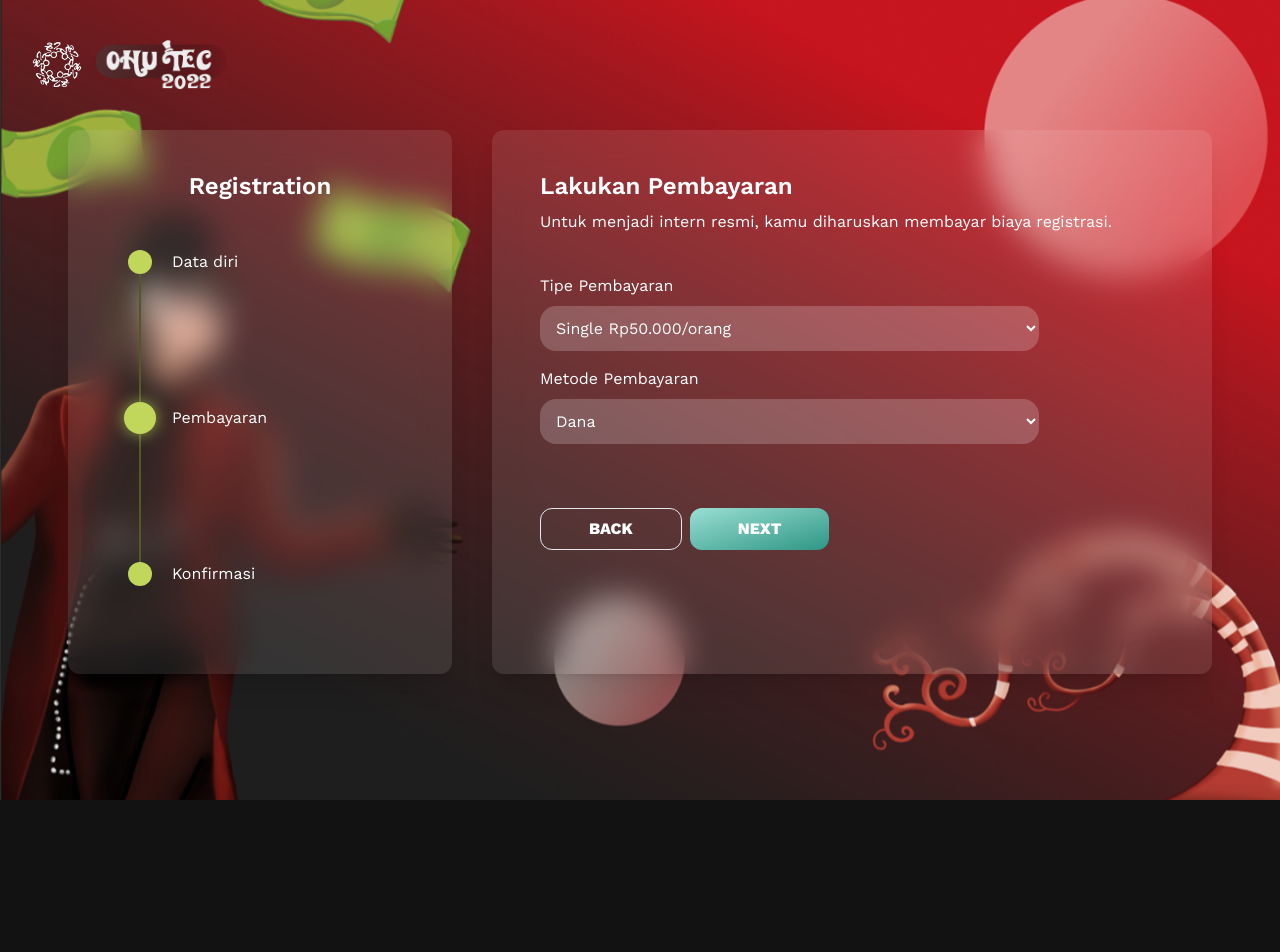
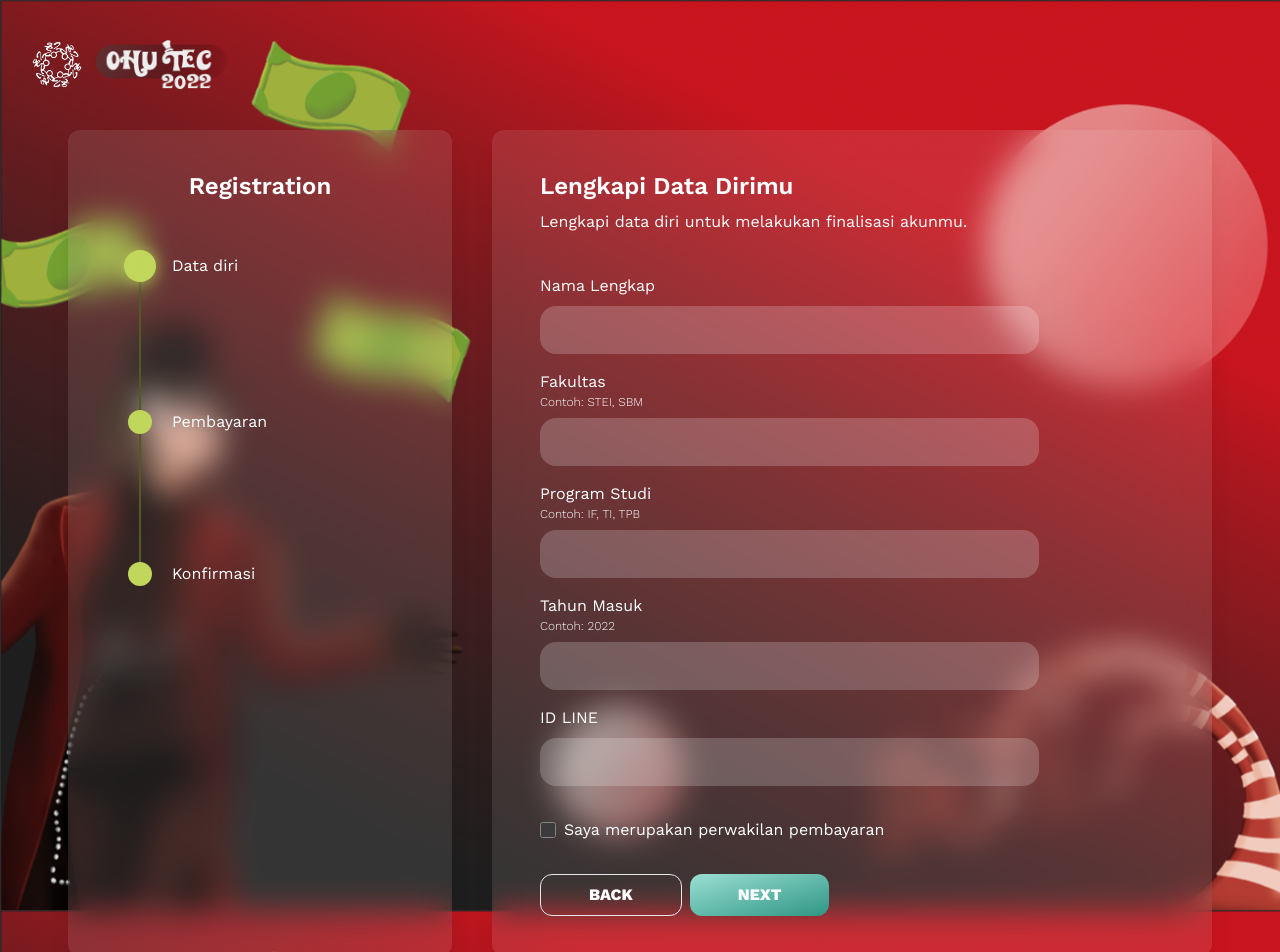
Before and after one commit to TECInternship/Frontend, a Next.js app: page /personal-data in a window 1280 px wide. Shown: the top 952 px of the page. Before the commit the page ends 800 px from the top, so only its background shows below. Built offline with nearby package versions, Linux system fonts and the light colour scheme; no server answers.

Commit message:
Update banyak

```diff
--- a/components/Auth/Register.js
+++ b/components/Auth/Register.js
@@ -60,7 +60,7 @@ const Register = ({ onClick }) => {
             type="text"
             required
             placeholder="Masukkan email"
-            className="w-full h-8 md:h-10 rounded-xl text-gray-700 bg-white bg-opacity-75 pl-4 shadow-lg focus:outline-none"
+            className="w-full h-8 h-10 rounded-xl text-gray-700 bg-white bg-opacity-75 pl-4 shadow-lg focus:outline-none"
             onChange={(e) => setEmail(e.target.value)}
           />
         </div>
@@ -105,7 +105,7 @@ const Register = ({ onClick }) => {
             </span>
           </p>
         </div>
-        <div className="text-center md:mb-6 space-x-2">
+        <div className="text-center lg:mb-6 space-x-2 lg:py-6 ">
           <Link href="/">
             <button className="transition ease-in-out delay-150 hover:-translate-y-1 hover:scale-104 hover:bg-gray-600 duration-300 px-12 py-2 my-4 lg:my-0 rounded-xl text-md font-bold border cursor-pointer">
               Back
--- a/components/Auth/Register1.js
+++ b/components/Auth/Register1.js
@@ -1,15 +1,22 @@
 import React, { useState, useEffect } from "react";
-import Card from "../Card";
 import Link from "next/link";
 import axios from "axios";
 
-export default function Register1({ setActive, name, setName }) {
+export default function Register1({ setActive, name, setName, checked, setChecked }) {
   const [fakultas, setFakultas] = useState("");
   const [jurusan, setJurusan] = useState("");
   const [tahunMasuk, setTahunMasuk] = useState("");
   const [userId, setUserId] = useState("");
   const [user, setUser] = useState("");
   const [idline, setIdLine] = useState("");
+  const [Perwakilan, setPerwakilan]=useState("3");
+
+  const handleChange = () => {
+    setChecked(!checked);
+    if(!checked == true) {setPerwakilan("2")}
+    else {setPerwakilan("3")};
+  };
+
 
   useEffect(() => {
     setUserId(localStorage.getItem("user"));
@@ -103,6 +110,7 @@ export default function Register1({ setActive, name, setName }) {
         onChange={(e) => setTahunMasuk(e.target.value)}
         required
       />
+
       {/* ID LINE */}
       <h1 className="mt-4">ID LINE</h1>
       <input
@@ -112,10 +120,18 @@ export default function Register1({ setActive, name, setName }) {
         onChange={(e) => setIdLine(e.target.value)}
         required
       />
-      <div className="mt-16 flex flex-row-reverse justify-end gap-2">
+
+      {/* Check box */}
+      <div className="flex items-center mt-8">
+        <input id="default-checkbox" type="checkbox" value={checked} onChange= {()=>handleChange()} className="w-4 h-4 bg-gray-100 rounded border-gray-300 focus:[#2F9685]"/>
+        <label for="default-checkbox" class="ml-2">Saya merupakan perwakilan pembayaran</label>
+      </div>
+
+      <div className="mt-8 flex flex-row-reverse justify-end gap-2">
         <input
           type={"submit"}
           value="NEXT"
+          onClick={() => setActive(Perwakilan)}
           className="px-8 md:px-12 py-2 rounded-xl text-md font-bold bg-gradient-to-br from-[#9ADFD3] to-[#2F9685] cursor-pointer"
         />
         <Link href="/auth">
--- a/components/Auth/Register2.js
+++ b/components/Auth/Register2.js
@@ -1,8 +1,7 @@
 import React, { useState, useEffect } from "react";
-import Link from "next/link";
 import axios from "axios";
 
-export default function Register2({ setActive, name }) {
+const Register2 = ({ setActive, name}, props) => {
   const [method, setMethod] = useState("");
   const [opsi, setOpsi] = useState("");
   const [teman1, setTeman1] = useState("");
@@ -50,7 +49,7 @@ export default function Register2({ setActive, name }) {
         setMethod(res.data.method);
         // window.location.reload();
       })
-      .catch((err) => alert("Invalid email!"));
+      .catch((err) => alert(err));
   };
 
   return (
@@ -166,6 +165,18 @@ export default function Register2({ setActive, name }) {
         </>
       )}
 
+      <div className="mt-4">Bukti Pembayaran</div>
+      <div className="text-xs font-extralight">
+        kirim ke XXXXXXXX a.n. Willy Wonka
+      </div>
+      <input
+        className="mt-2 w-full md:w-4/5 max-w-sm px-3 py-1.5 rounded-2xl bg-white/20 backdrop-blur-none outline-none"
+        type="file"
+        // required
+        value={props.bukti}
+        onChange={(e) => props.setBukti(e.target.value)}
+      />
+
       <div className="mt-16 flex flex-row-reverse justify-end gap-2">
         <input
           type={"submit"}
@@ -183,3 +194,5 @@ export default function Register2({ setActive, name }) {
       </div>
   );
 }
+
+export default Register2;
--- a/components/Auth/Register3.js
+++ b/components/Auth/Register3.js
@@ -1,26 +1,14 @@
 import React from "react";
-import Link from "next/link";
+import Register1 from "./Register1";
 
 const Register3 = (props) => {
   return (
     <div className="animate-fade">
     <form className="px-12 py-10" onSubmit={() => props.setActive("3")}>
-      <div className="text-2xl font-semibold">Lakukan Pembayaran</div>
+      <div className="text-2xl font-semibold">Konfirmasi</div>
       <div className="mt-2">
-        Untuk menjadi intern resmi, kamu diharuskan membayar biaya registrasi.
+        Lorem, ipsum dolor sit amet consectetur adipisicing elit. Quasi tempore ab, eum dolor quisquam facilis rerum. Architecto ullam quidem, eveniet consectetur magnam nesciunt maxime mollitia nulla
       </div>
-
-      <div className="mt-10">Bukti Pembayaran</div>
-      <div className="text-xs font-extralight">
-        kirim ke XXXXXXXX a.n. Willy Wonka
-      </div>
-      <input
-        className="mt-2 w-full md:w-4/5 max-w-sm px-3 py-1.5 rounded-2xl bg-white/20 backdrop-blur-none outline-none"
-        type="file"
-        // required
-        value={props.bukti}
-        onChange={(e) => props.setBukti(e.target.value)}
-      />
 
       <div className="mt-16 flex flex-row-reverse justify-end gap-2">
         <input
@@ -30,7 +18,13 @@ const Register3 = (props) => {
           />
         <button
           className="px-8 md:px-12 py-2 rounded-xl text-md font-bold border"
-          onClick={() => props.setActive("2")}
+          onClick={() => {
+            if (checked) {
+            props.setActive("2")
+          } else {
+            props.setActive("1")
+          }
+          }}
         >
           BACK
         </button>
--- a/pages/personal-data/index.js
+++ b/pages/personal-data/index.js
@@ -8,8 +8,9 @@ import Link from "next/link";
 
 const PersonalData = () => {
   const [name, setName] = useState("");
-  const [active, setActive] = useState("2");
+  const [active, setActive] = useState("1");
   const [bukti, setBukti] = useState("");
+  const [checked, setChecked] = useState(false);
 
   return (
     <div className="bg-[url('../public/assets/bg.png')] bg-no-repeat bg-cover bg-left-bottom bg-fixed">
@@ -36,7 +37,7 @@ const PersonalData = () => {
             </Link>
           </div>
 
-          <div className="animate-fade flex flex-col md:flex-row gap-4 lg:gap-10 px-6 sm:px-10 justify-center">
+          <div className="animate-fade flex flex-col md:flex-row gap-4 lg:gap-10 px-6 sm:px-10 justify-center pb-10">
             <div className="bg-white/10 backdrop-blur-lg rounded-xl shadow-xl py-10 md:w-1/3 md:max-w-sm">
               <h1 className="text-center text-2xl font-semibold">
                 Registration
@@ -79,14 +80,19 @@ const PersonalData = () => {
                   setActive={setActive}
                   name={name}
                   setName={setName}
+                  checked={checked}
+                  setChecked={setChecked}
                 />
               ) : active === "2" ? (
-                  <Register2 setActive={setActive} name={name}  />
+                  <Register2 setActive={setActive} name={name}
+                  bukti={bukti}
+                  setBukti={setBukti}  />
               ) : (
                 <Register3
                   setActive={setActive}
                   bukti={bukti}
                   setBukti={setBukti}
+                  checked={checked}
                 />
               )}
             </div>
```
